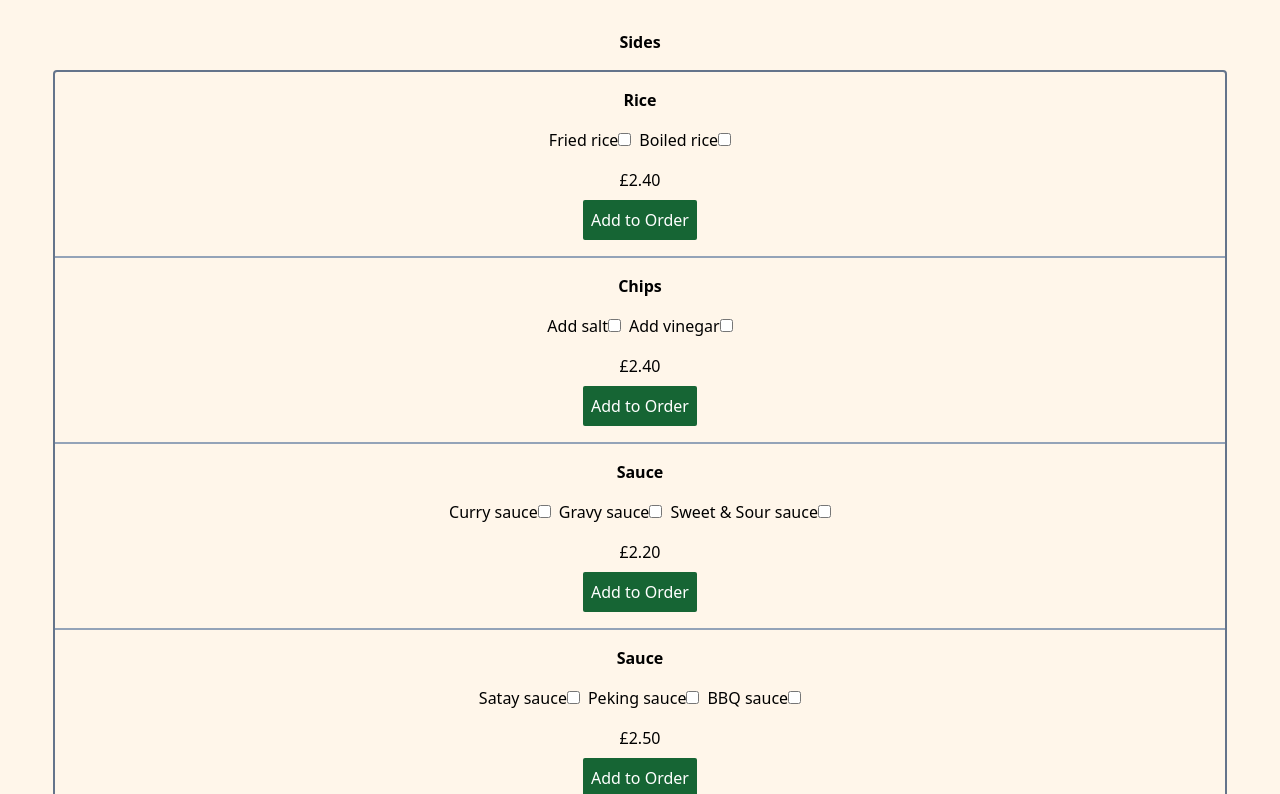
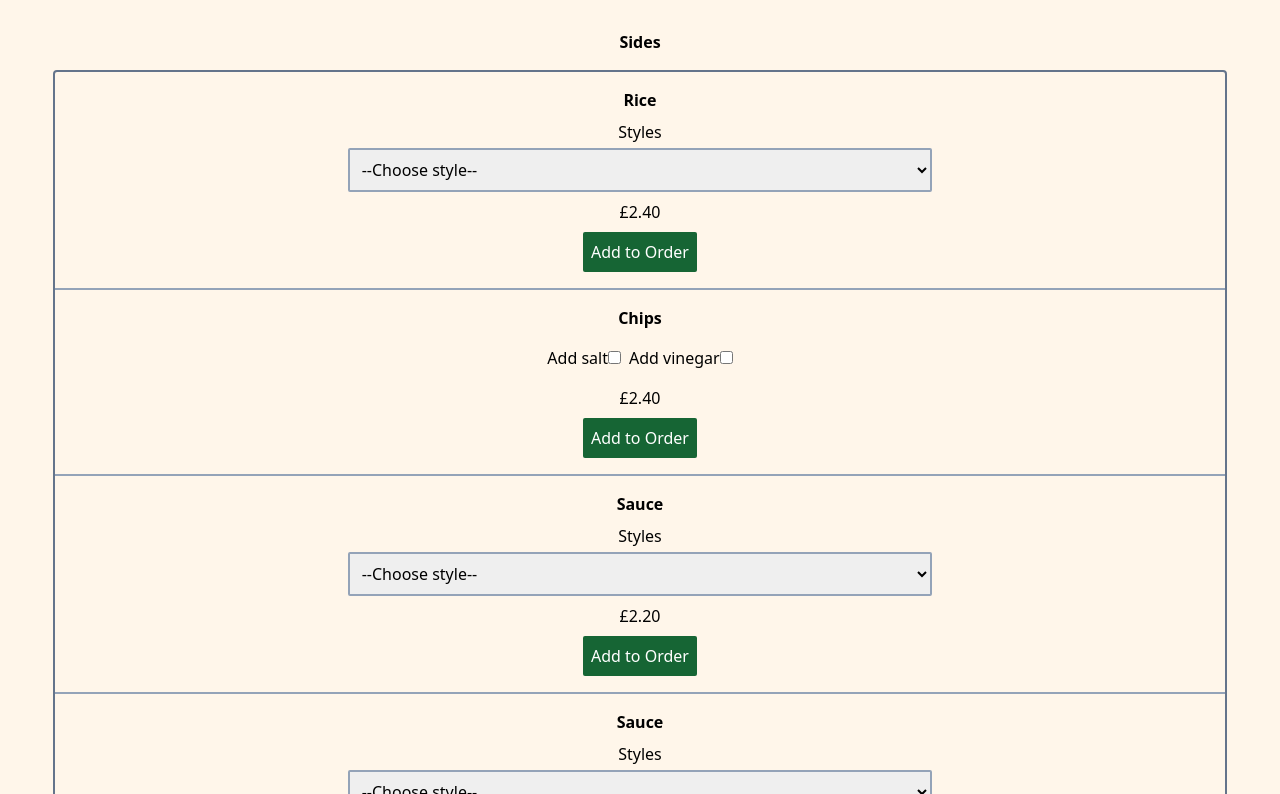
Before and after one commit to dydev20/super-kitchen, a React (Vite) app: page / in a window 1280 px wide. Shown: the part 7806-8600 px from the top of the page. Built offline with nearby package versions, Linux system fonts and the light colour scheme.

Commit message:
Updated sides food group changed options to styles

```diff
--- a/src/menu.js
+++ b/src/menu.js
@@ -327,7 +327,7 @@ export default{
                                         "id": 36,
                                         "name": "Rice",
                                         "price": 2.40,
-                                        "options": ["Fried rice", "Boiled rice"]
+                                        "styles": ["Fried rice", "Boiled rice"]
                                     },
                                     {
                                         "id": 37,
@@ -339,7 +339,7 @@ export default{
                                         "id": 38,
                                         "name": "Sauce",
                                         "price": 2.20,
-                                        "options": [
+                                        "styles": [
                                             "Curry sauce",
                                             "Gravy sauce",
                                             "Sweet & Sour sauce"
@@ -349,7 +349,7 @@ export default{
                                         "id": 39,
                                         "name": "Sauce",
                                         "price": 2.50,
-                                        "options": [
+                                        "styles": [
                                             "Satay sauce",
                                             "Peking sauce",
                                             "BBQ sauce"
```
